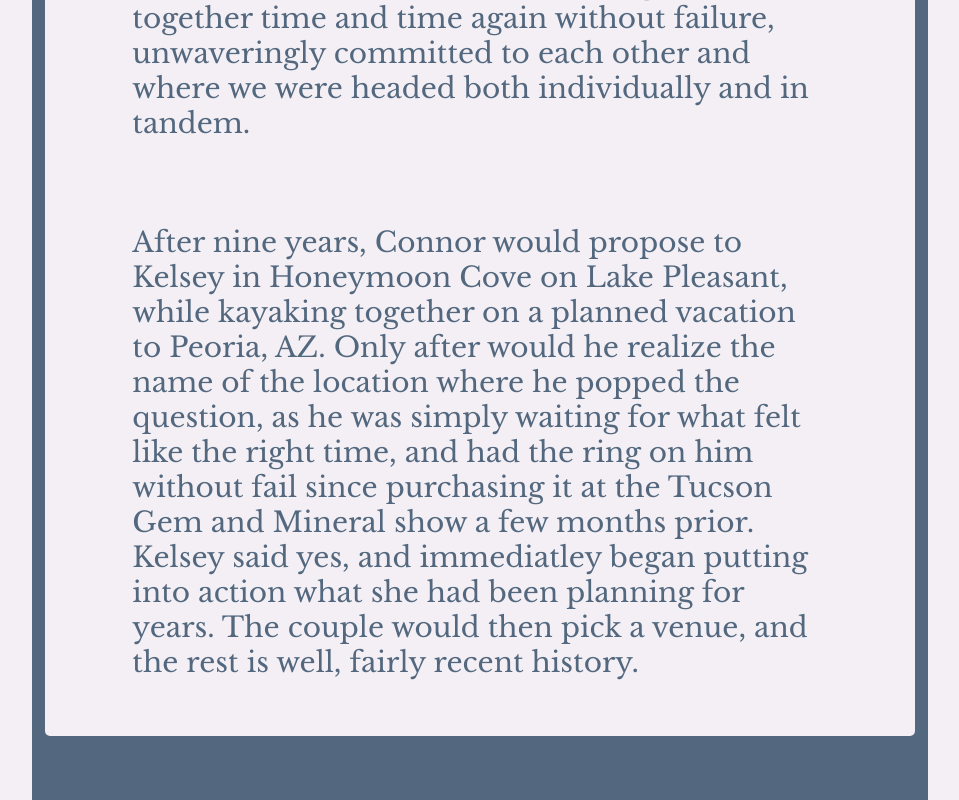
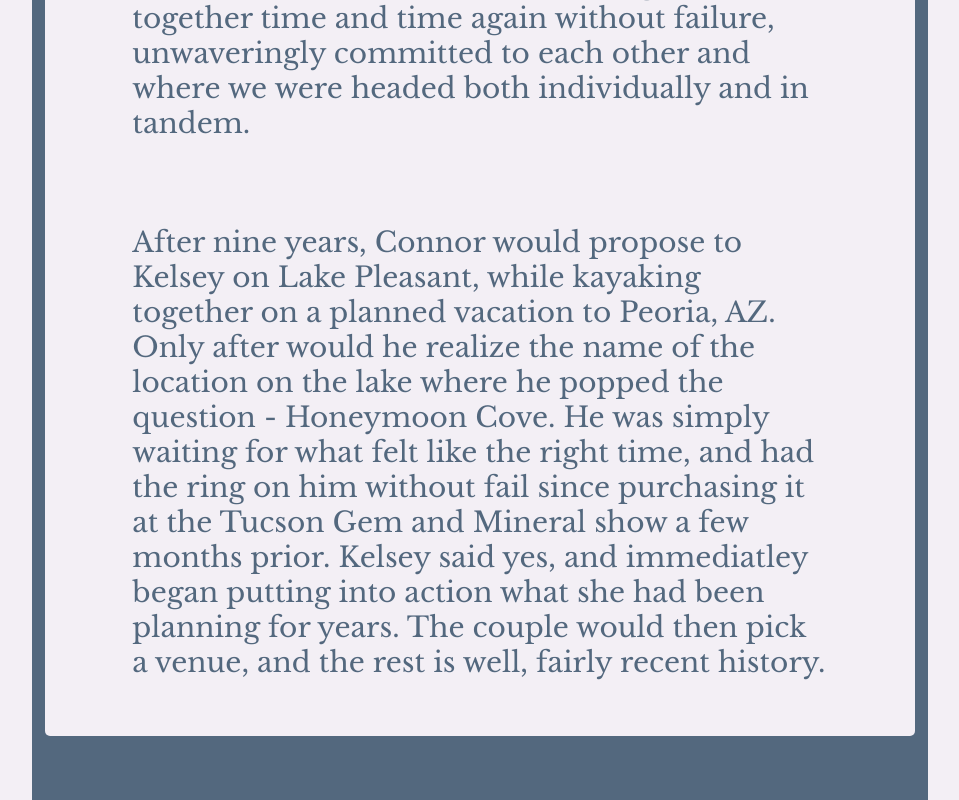
Before and after one commit to crsullivan/crawlivan, a React (Create React App) app: page / in a window 1280 px wide. Shown: the part 1851-2651 px from the top of the page, without its empty margins (160-1119 px from the left). Built offline with nearby package versions, Linux system fonts and the light colour scheme.

Commit message:
edits story

```diff
--- a/src/Components/BridalParty.css
+++ b/src/Components/BridalParty.css
@@ -8,7 +8,6 @@
 
 
 h2 {
-    /* border-bottom: 2px dotted var(--turq); */
     font-size: 3em;
 }
 
--- a/src/Components/Home.js
+++ b/src/Components/Home.js
@@ -20,7 +20,7 @@ function Home() {
                     Thus began a long and serious relationship that saw us pulled away from one another due to work, injury, disease, personal commitments/endeavors, and brought back together time and time again without failure, unwaveringly committed to each other and where we were headed both individually and in tandem.
                 </p>
                 <p>
-                    After nine years, Connor would propose to Kelsey in Honeymoon Cove on Lake Pleasant, while kayaking together on a planned vacation to Peoria, AZ. Only after would he realize the name of the location where he popped the question, as he was simply waiting for what felt like the right time, and had the ring on him without fail since purchasing it at the Tucson Gem and Mineral show a few months prior. Kelsey said yes, and immediatley began putting into action what she had been planning for years. The couple would then pick a venue, and the rest is well, fairly recent history.
+                    After nine years, Connor would propose to Kelsey on Lake Pleasant, while kayaking together on a planned vacation to Peoria, AZ. Only after would he realize the name of the location on the lake where he popped the question - Honeymoon Cove. He was simply waiting for what felt like the right time, and had the ring on him without fail since purchasing it at the Tucson Gem and Mineral show a few months prior. Kelsey said yes, and immediatley began putting into action what she had been planning for years. The couple would then pick a venue, and the rest is well, fairly recent history.
                 </p>
             </div>
         </div>
```
